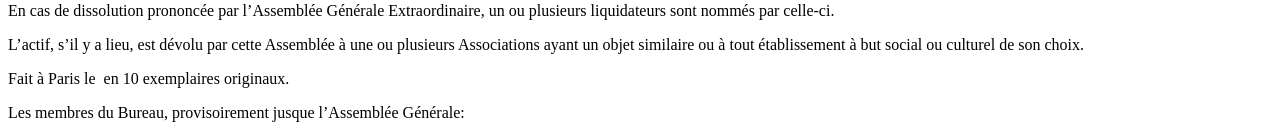
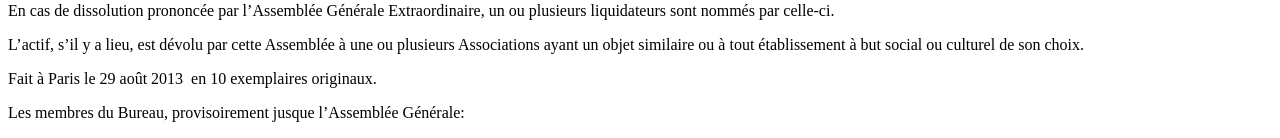
Before and after one commit to tosdr/paperwork, a plain HTML site: page statutes/statuts.html in a window 1280 px wide. Shown: the part 3535-3673 px from the top of the page. Drawn offline with Linux system fonts and the light colour scheme.

Commit message:
markdown version with date

```diff
--- a/statutes/statuts.html
+++ b/statutes/statuts.html
@@ -112,7 +112,7 @@ précédant une Assemblée Générale.-->
 <p>En cas de dissolution prononcée par l’Assemblée Générale Extraordinaire, un ou plusieurs liquidateurs sont nommés par celle-ci.</p>
 <p>L’actif, s’il y a lieu, est dévolu par cette Assemblée à une ou plusieurs Associations ayant un objet similaire ou à tout établissement à but social ou culturel de son choix.</p>
 <p></p>
-<p>Fait à Paris le  en 10 exemplaires originaux.</p>
+<p>Fait à Paris le 29 août 2013  en 10 exemplaires originaux.</p>
 <p>Les membres du Bureau, provisoirement jusque l’Assemblée Générale:</p>
 <ul>
 <li><em>Président:</em> Hugo Roy</li>
```
Also changed, not shown: 1 other file.
